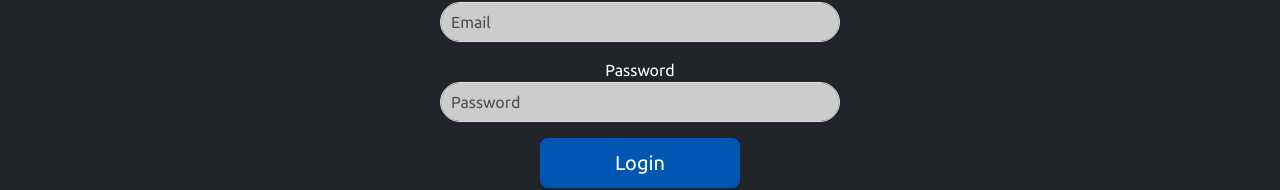
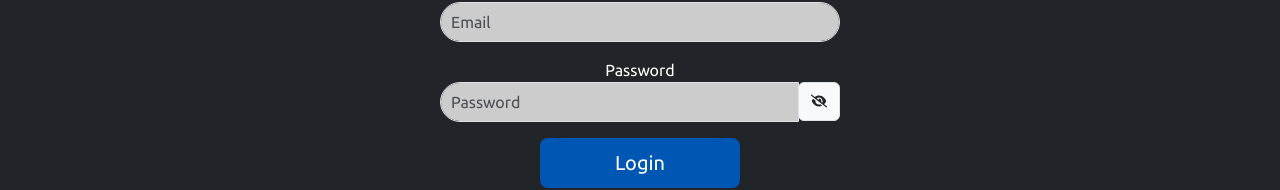
Before and after one commit to Ayush8709/CarRental, a React (Vite) app in the folder clint/: page /login in a window 1280 px wide. Shown: the part 227-417 px from the top of the page. Built offline with nearby package versions, Linux system fonts and the light colour scheme.

Commit message:
added show and hide password and some change car api

```diff
--- a/clint/package.json
+++ b/clint/package.json
@@ -16,7 +16,7 @@
     "gsap": "^3.12.5",
     "react": "^18.2.0",
     "react-dom": "^18.2.0",
-    "react-icons": "^5.0.1",
+    "react-icons": "^5.1.0",
     "react-router-dom": "^6.22.1"
   },
   "devDependencies": {
--- a/clint/src/components/main/Login/Login.jsx
+++ b/clint/src/components/main/Login/Login.jsx
@@ -3,6 +3,9 @@ import { useNavigate } from 'react-router-dom'
 import axios from 'axios'
 import { Link } from 'react-router-dom'
 import './Login.css'
+//icon
+import { MdRemoveRedEye } from "react-icons/md";
+import { FaEyeSlash } from "react-icons/fa6";
 
 const Login = () => {
   const [users, setUsers] = useState([])
@@ -10,8 +13,11 @@ const Login = () => {
   const [password, setPassword] = useState('')
   const navigate = useNavigate();
 
-  console.log(email , password);
-
+  // password show and hide
+  const [showpassword, setShowpassword] = useState(false);
+  const hindandshowpassword = () => {
+    setShowpassword(!showpassword)
+  }
 
   const handleLogin = async (event) => {
     event.preventDefault();
@@ -19,13 +25,12 @@ const Login = () => {
       const response = await axios
         .post('http://localhost:8000/api/v1/auth/login', { email, password })
       const token = response.data.token
-      alert('Login successful')
+      alert('Login successful',"Email :-" ,email, "password :-" , password  )
       // setUsername('')
       // setPassword('')
       // fetchUsers();
       navigate('/')
-      alert("Login HO gaya hai")
-      window.location.reload();
+      // window.location.reload();
       localStorage.setItem('token', token)
     } catch (error) {
       console.log('Login Error', error)
@@ -39,7 +44,7 @@ const Login = () => {
         <h2 className='text-center display-4 text-white hello'>Login</h2>
       </div>
       <div className='container-fluid  bg-dark'>
-        <div className='col-md bg-dark text-white d-flex justify-content-center align-items-center' style={{paddingBottom:'56px'}}>
+        <div className='col-md bg-dark text-white d-flex justify-content-center align-items-center' style={{ paddingBottom: '56px' }}>
           <form className='text-center  rounded-lg p-5 mb-1' onSubmit={handleLogin} style={{ maxWidth: '600px', height: '296px' }}>
             {/*Username Input */}
             <label htmlFor="username">Email</label>
@@ -56,20 +61,29 @@ const Login = () => {
             {/* Password Input */}
             <label htmlFor="password">Password</label>
             <br />
+            {/* This input field contain two thing : input and icon and both field wrap with div */}
+            <div className="input-group">
               <input
                 id="password"
-              className='form-control mb-3 login_form_input'
-              type='password'
+                className='form-control mb-3 signUp_form_Input'
+                type={showpassword ? 'text' : 'password'}
                 placeholder='Password'
                 value={password}
                 onChange={(e) => setPassword(e.target.value)}
+              />
+              <div className="input-group-prepend">
+                <span className="input-group-text" style={{ height: '2.4pc', cursor: "pointer" }} onClick={hindandshowpassword}>{showpassword ? <><MdRemoveRedEye /></> : <><FaEyeSlash /></>}
+                </span>
+              </div>
+            </div>
 
-            />
+
+
             {/* Button */}
             <button className='btn btn-primary btn-lg mb-3' type='submit' style={{ width: '200px', height: '50px', border: 'none', backgroundColor: '#0056b3', ':hover': { backgroundColor: '#004080' } }}>Login</button>
             <br />
             {/* <h4 className ="text-light text-center">New User</h4> */}
-          <button className="btn btn-lg btn-outline-primary"><Link to='/signup' style={{textDecoration:'none'}}>New User</Link></button>
+            <button className="btn btn-lg btn-outline-primary"><Link to='/signup' style={{ textDecoration: 'none' }}>New User</Link></button>
           </form>
         </div>
 
--- a/clint/src/components/main/Navbar/Navbar.jsx
+++ b/clint/src/components/main/Navbar/Navbar.jsx
@@ -1,5 +1,5 @@
 import React, { useEffect, useRef } from 'react';
-import { Link , useNavigate } from 'react-router-dom';
+import { Link, useNavigate } from 'react-router-dom';
 import gsap from 'gsap';
 import { useGSAP } from '@gsap/react'
 
@@ -21,9 +21,10 @@ const Navbar = () => {
     })
   })
 
+  //Signout logic is delete token in localstorage
   const handleSignOut = () => {
     localStorage.removeItem('token')
-    alert('Data Deya Salla')
+    // alert('Data Deya Salla')
     navigate('/login')
   }
 
@@ -47,7 +48,7 @@ const Navbar = () => {
               </li>
               <li className="nav-item dropdown">
 
-                {!isUserSignedIn ? <> <Link className="nav-link active navbar_link_gsap" style={myStyle} to="/login">OurCars</Link></> :<>
+                {!isUserSignedIn ? <> <Link className="nav-link active navbar_link_gsap" style={myStyle} to="/login">OurCars</Link></> : <>
                   <Link className="nav-link dropdown-toggle text-dark navbar_link_gsap" to="#" style={myStyle} role="button" data-bs-toggle="dropdown" aria-expanded="false">
                     OurCars
                   </Link>
@@ -58,7 +59,7 @@ const Navbar = () => {
                     <li><hr className="dropdown-divider" /></li>
                     <li><Link className="dropdown-item navbar_link_gsap" style={myStyle} to="/cars">All Cars</Link></li>
                   </ul>
-                </> }
+                </>}
                 {/* <Link className="nav-link dropdown-toggle text-dark navbar_link_gsap" to="#" style={myStyle} role="button" data-bs-toggle="dropdown" aria-expanded="false">
                   OurCars
                 </Link>
--- a/clint/src/components/main/NotFoundpage/NotFound.jsx
+++ b/clint/src/components/main/NotFoundpage/NotFound.jsx
@@ -6,7 +6,7 @@ const NotFound = () => {
     <>
     <div className="container">
       <div className="row">
-         <h1 className='not_found_css'>404 NOT FOUND</h1>
+         <h1 className='not_found_css'>URL NOT FOUND</h1>
       </div>
     </div>
 
--- a/clint/src/components/main/SignUp/SignUp.jsx
+++ b/clint/src/components/main/SignUp/SignUp.jsx
@@ -1,27 +1,24 @@
-import React,{useState,useEffect} from 'react'
+import React, { useState, useEffect } from 'react'
 import { useNavigate } from 'react-router-dom'
 import axios from 'axios'
 import './SignUp.css'
+//eye icon
+import { MdRemoveRedEye } from "react-icons/md";
+import { FaEyeSlash } from "react-icons/fa6";
 
 const SignUp = () => {
-  const [users, setUsers] = useState([])
     const [email, setEmail] = useState('')
     const [username, setUsername] = useState('')
     const [password, setPassword] = useState('')
     const navigate = useNavigate();
 
-// console.log(email , username, password);
-//   useEffect(() => {
-//       fetchUsers();
-//   }, [])
+    //Password Hide and show funcanality
+    // const [hidepassword, setHidepassword]= useState('');
+    const [showpassword, setShowpassword] = useState(false);
+    const hindandshowpassword = () => {
+        setShowpassword(!showpassword);
+    }
 
-//   const fetchUsers = () => {
-//       axios
-//       .get('http://localhost:8000//api/v1/auth/register')
-//       .then((res) => {
-//           // console.log(res.data)
-//       })
-//   }
 
 
     const handleSubmit = (event) => {
@@ -78,15 +75,23 @@ const SignUp = () => {
                         {/* Password Input */}
                         <label htmlFor="password">Password</label>
                         <br />
+
+                        {/* This input field contain two thing : input and icon and both field wrap with div */}
+                        <div className="input-group">
                             <input
                                 id="password"
                                 className='form-control mb-3 signUp_form_Input'
-                type='password'
+                                type={showpassword ? 'text' : 'password'}
                                 placeholder='Password'
                                 value={password}
                                 onChange={(e) => setPassword(e.target.value)}
+                            />
+                            <div className="input-group-prepend">
+                                <span className="input-group-text" style={{ height: '2.4pc', cursor: "pointer" }} onClick={hindandshowpassword}>{showpassword ? <><MdRemoveRedEye /></> : <><FaEyeSlash /></>}
+                                </span>
+                            </div>
+                        </div>
 
-            />
                         {/* Button */}
                         <button className='btn btn-primary btn-lg mb-3' type='submit' style={{ width: '200px', height: '50px', border: 'none', backgroundColor: '#0056b3', ':hover': { backgroundColor: '#004080' } }}>Sign Up</button>
                     </form>
```
Also changed, not shown: 1 other file (tests, documents, lock files or other folders). Lines whose indentation alone changed are shown as unchanged.
